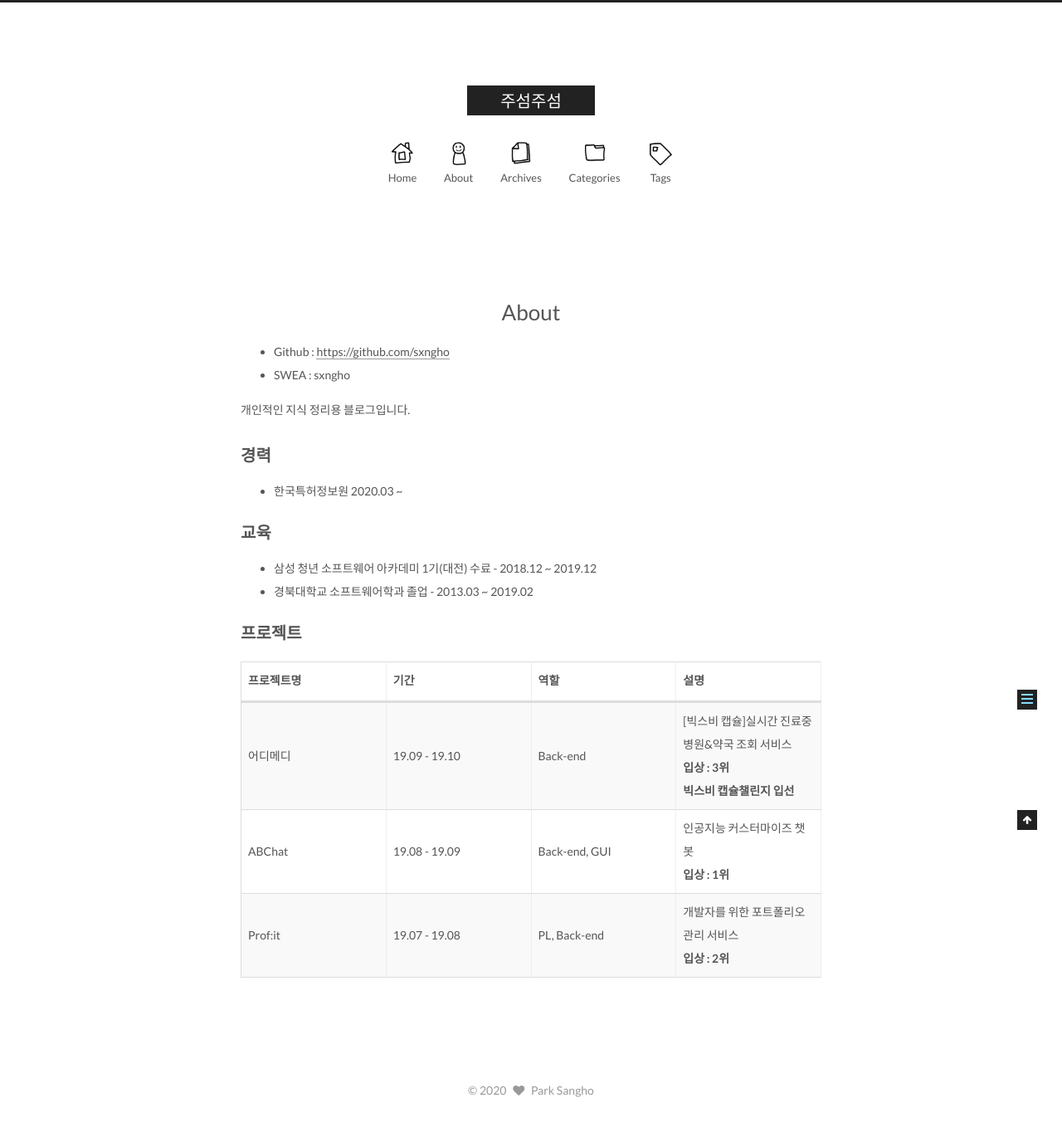
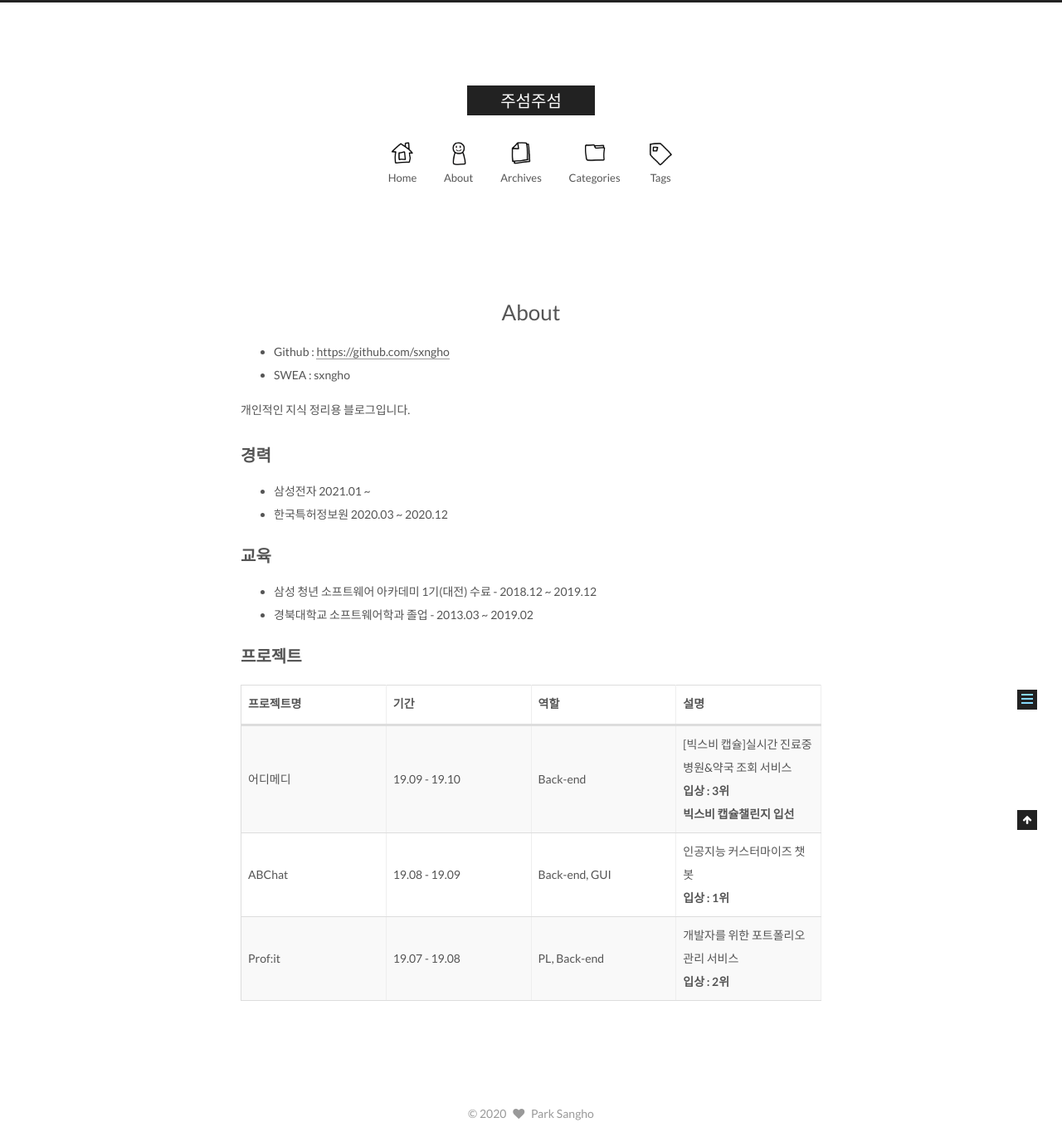
Before and after one commit to sxngho/sxngho.github.io, a Jekyll site: the page built from about/index.md, in a window 1280 px wide. Shown: the whole page at 83% size. Built offline with Jekyll 4.4.1, drawn with Linux system fonts in a browser that asks for light colours; comment, search, counter and statistics services are not loaded; before the commit the page ends 1348 px from its top, so only the background shows below that.

Commit message:
Update index.md

```diff
--- a/about/index.md
+++ b/about/index.md
@@ -10,7 +10,8 @@ type: about
 
 
 ## 경력
-- 한국특허정보원 2020.03 ~
+- 삼성전자 2021.01 ~
+- 한국특허정보원 2020.03 ~ 2020.12
 
 ## 교육
 - 삼성 청년 소프트웨어 아카데미 1기(대전) 수료 - 2018.12 ~ 2019.12
```
